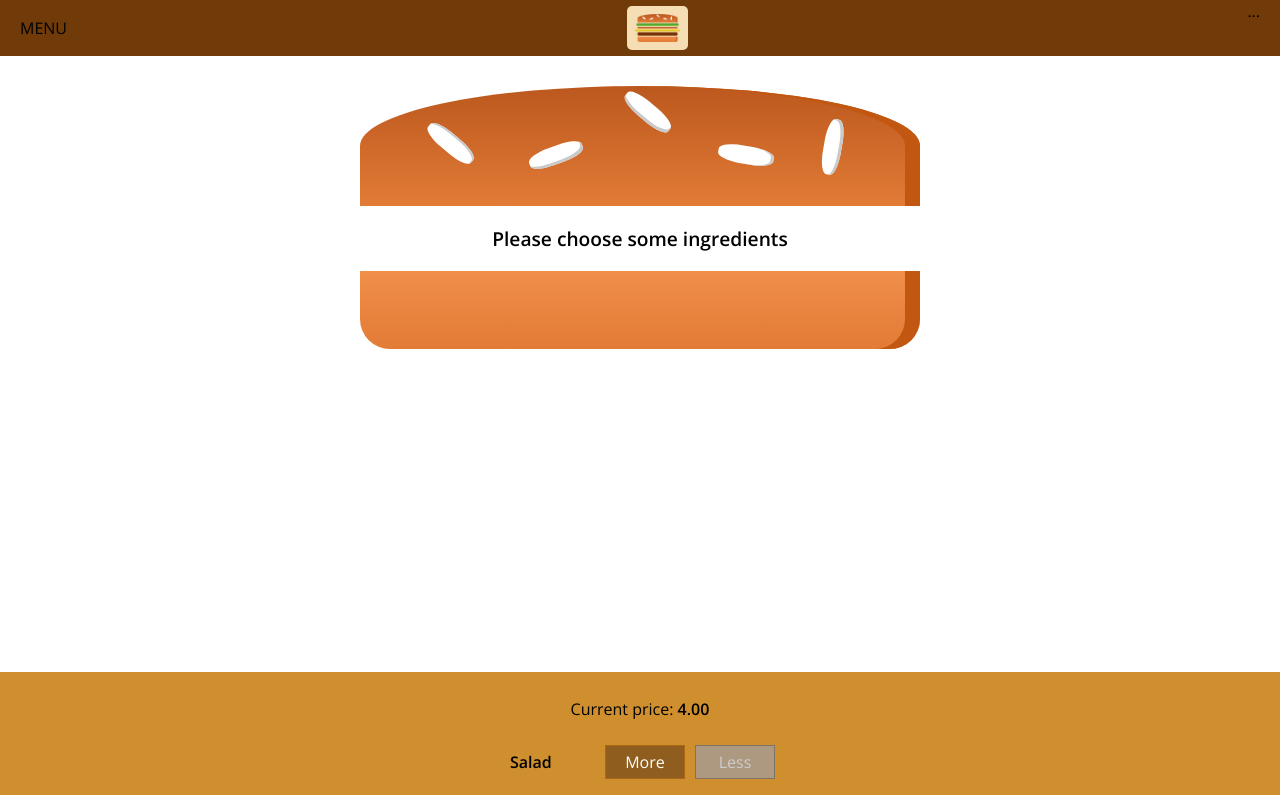
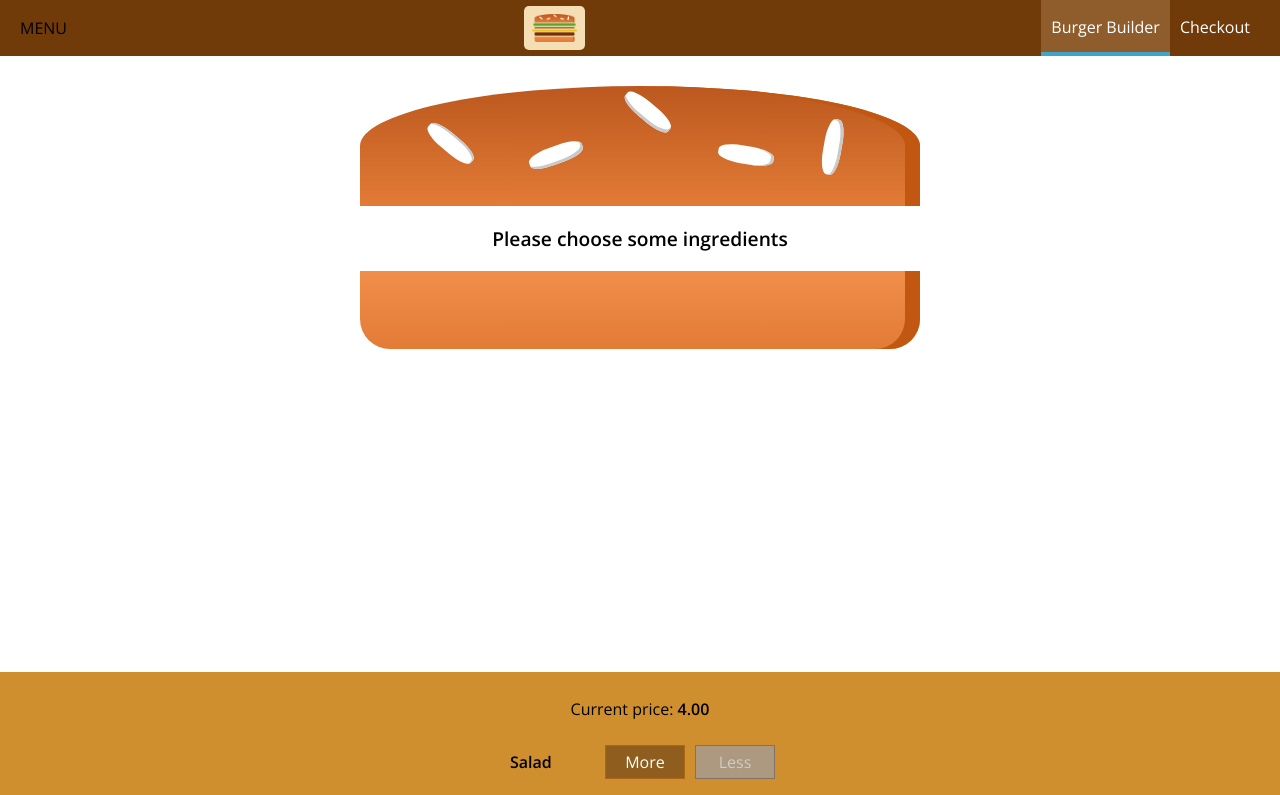
Before and after one commit to pihuilong/react-burger-builder-app, a React (Create React App) app: page / in a window 1280 px wide. Shown: the top 795 px of the page. Built offline with nearby package versions, Linux system fonts and the light colour scheme.

Commit message:
feat: add reusable navigation item

```diff
--- /dev/null
+++ b/src/components/Navigation/NavigationItems/NavigationItem/NavigationItem.js
@@ -0,0 +1,13 @@
+import React from 'react';
+
+import classes from './NavigationItem.module.css';
+
+const NavigationItem = (props) => (
+  <li className={classes.NavigationItem}>
+    <a href={props.link} className={props.active ? classes.active : null}>
+      {props.children}
+    </a>
+  </li>
+);
+
+export default NavigationItem;
--- /dev/null
+++ b/src/components/Navigation/NavigationItems/NavigationItem/NavigationItem.module.css
@@ -0,0 +1,24 @@
+.NavigationItem {
+  margin: 0;
+  box-sizing: border-box;
+  display: flex;
+  height: 100%;
+  align-items: center;
+}
+
+.NavigationItem a {
+  color: white;
+  text-decoration: none;
+  height: 100%;
+  padding: 16px 10px;
+  border-bottom: 4px solid transparent;
+  box-sizing: border-box;
+  display: block;
+}
+
+.NavigationItem a:hover,
+.NavigationItem a.active,
+.NavigationItem a:active {
+  background-color: #8f5c2c;
+  border-bottom: 4px solid #40a4c8;
+}
--- /dev/null
+++ b/src/components/Navigation/NavigationItems/NavigationItems.js
@@ -0,0 +1,13 @@
+import React from 'react';
+
+import classes from './NavigationItems.module.css'
+import NavigationItem from './NavigationItem/NavigationItem';
+
+const NavigationItems = (props) => (
+  <ul className={classes.NavigationItems}>
+    <NavigationItem link='/' active>Burger Builder</NavigationItem>
+    <NavigationItem link='/'>Checkout</NavigationItem>
+  </ul>
+);
+
+export default NavigationItems;
--- /dev/null
+++ b/src/components/Navigation/NavigationItems/NavigationItems.module.css
@@ -0,0 +1,8 @@
+.NavigationItems {
+  margin: 0;
+  padding: 0;
+  list-style: none;
+  display: flex;
+  align-items: center;
+  height: 100%;
+}
--- a/src/components/Navigation/Toolbar/Toolbar.js
+++ b/src/components/Navigation/Toolbar/Toolbar.js
@@ -2,12 +2,15 @@
 
 import Logo from '../../Logo/Logo'
 import classes from './Toobar.module.css'
+import NavigationItems from '../NavigationItems/NavigationItems';
 
 const Toolbar = (props) => (
   <header className={classes.Toolbar}>
     <div>MENU</div>
     <Logo />
-    <nav>...</nav>
+    <nav>
+      <NavigationItems />
+    </nav>
   </header>
 );
 
```
